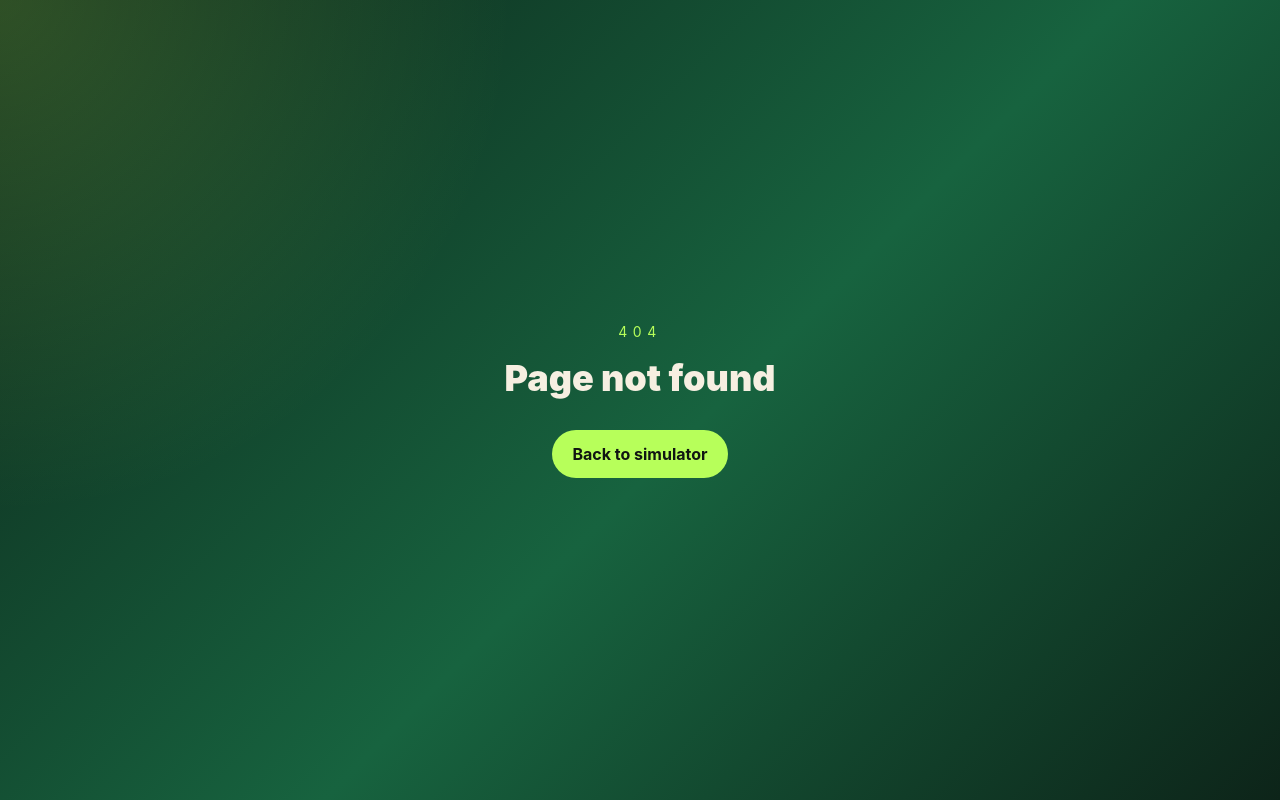
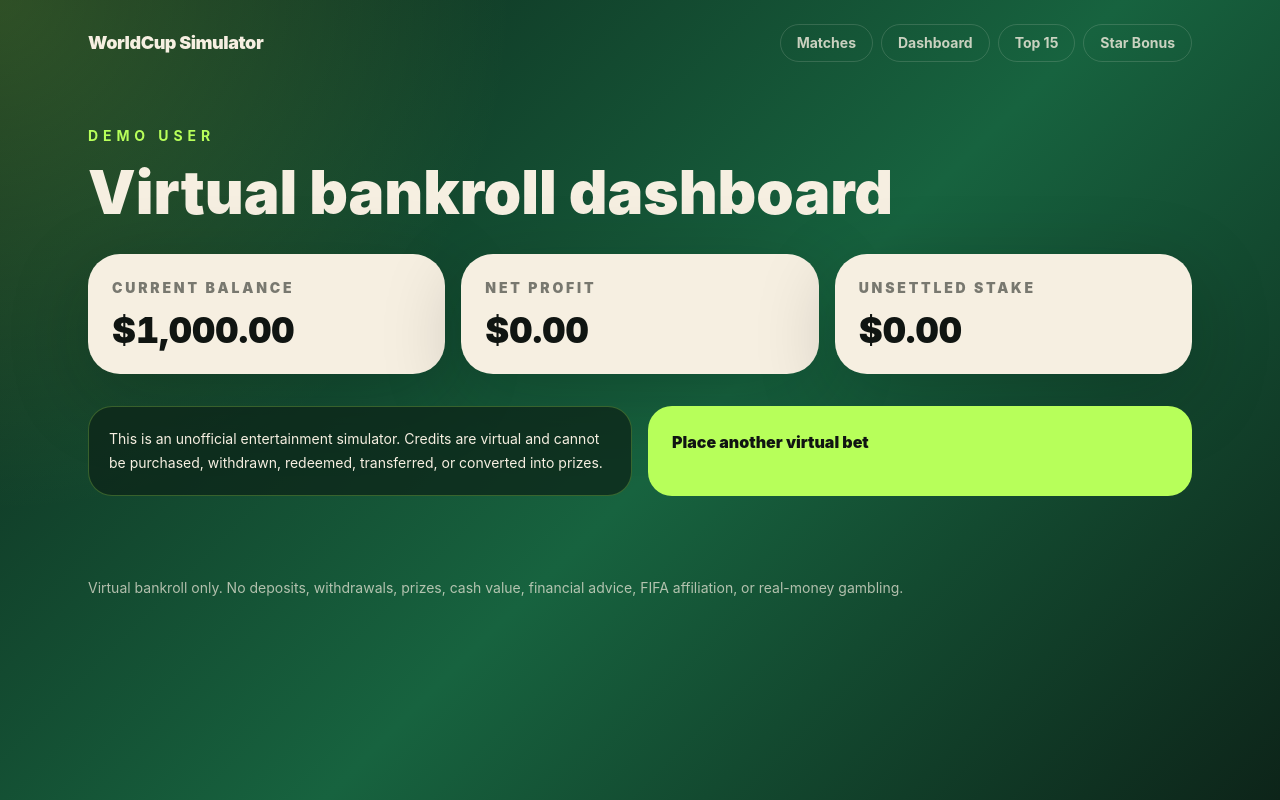
Before and after one commit to mygitljf/WorldCup, a Next.js app: page /dashboard in a window 1280 px wide. Before the commit this address had no page. Built offline with nearby package versions, Linux system fonts and the light colour scheme.

Commit message:
Add match flow pages
Ultraworked with [Sisyphus](https://github.com/code-yeongyu/oh-my-openagent)

Co-authored-by: Sisyphus <clio-agent@sisyphuslabs.ai>

```diff
--- /dev/null
+++ b/src/app/dashboard/page.tsx
@@ -0,0 +1,41 @@
+import Link from "next/link"
+import { DisclaimerBanner } from "@/components/disclaimer-banner"
+import { MoneyAmount } from "@/components/money-amount"
+import { SiteFooter } from "@/components/shell/site-footer"
+import { SiteHeader } from "@/components/shell/site-header"
+import { getAppStore } from "@/server/app-store"
+
+export default function DashboardPage() {
+  const store = getAppStore()
+  const summary = store.getUserSummary(store.demoUserId)
+  return (
+    <>
+      <SiteHeader />
+      <main className="mx-auto max-w-6xl px-6 py-10 text-cream">
+        <p className="text-sm font-bold uppercase tracking-[0.35em] text-lime">Demo user</p>
+        <h1 className="mt-4 text-4xl font-black md:text-6xl">Virtual bankroll dashboard</h1>
+        <section className="mt-8 grid gap-4 md:grid-cols-3">
+          <MetricCard label="Current balance" value={<MoneyAmount cents={summary.balanceCents} />} />
+          <MetricCard label="Net profit" value={<MoneyAmount cents={summary.profitCents} />} />
+          <MetricCard label="Unsettled stake" value={<MoneyAmount cents={summary.unsettledStakeCents} />} />
+        </section>
+        <div className="mt-8 grid gap-4 md:grid-cols-2">
+          <DisclaimerBanner />
+          <Link className="rounded-3xl bg-lime p-6 font-black text-ink" href="/matches">
+            Place another virtual bet
+          </Link>
+        </div>
+      </main>
+      <SiteFooter />
+    </>
+  )
+}
+
+function MetricCard({ label, value }: Readonly<{ label: string; value: React.ReactNode }>) {
+  return (
+    <article className="rounded-[2rem] bg-cream p-6 text-ink shadow-panel">
+      <p className="text-sm font-black uppercase tracking-[0.2em] text-ink/55">{label}</p>
+      <p className="mt-3 text-4xl font-black tabular">{value}</p>
+    </article>
+  )
+}
--- /dev/null
+++ b/src/app/matches/[id]/page.tsx
@@ -0,0 +1,50 @@
+import Link from "next/link"
+import { BetSlip } from "@/components/bet-slip"
+import { DisclaimerBanner } from "@/components/disclaimer-banner"
+import { SiteFooter } from "@/components/shell/site-footer"
+import { SiteHeader } from "@/components/shell/site-header"
+import { StatusPill } from "@/components/ui/status-pill"
+import { getAppStore } from "@/server/app-store"
+
+type MatchPageProps = {
+  readonly params: Promise<{ readonly id: string }>
+}
+
+export default async function MatchPage({ params }: MatchPageProps) {
+  const { id } = await params
+  const card = getAppStore().getMatch(id)
+  if (!card) {
+    return (
+      <>
+        <SiteHeader />
+        <main className="mx-auto max-w-3xl px-6 py-16 text-cream">
+          <h1 className="text-4xl font-black">Match not found</h1>
+          <Link className="mt-6 inline-block rounded-full bg-lime px-5 py-3 font-black text-ink" href="/matches">
+            Back to matches
+          </Link>
+        </main>
+      </>
+    )
+  }
+  return (
+    <>
+      <SiteHeader />
+      <main className="mx-auto grid max-w-6xl gap-6 px-6 py-10 text-cream lg:grid-cols-[1fr_420px]">
+        <section>
+          <StatusPill label={card.match.status} />
+          <h1 className="mt-5 text-4xl font-black md:text-6xl">
+            {card.homeTeam.name} vs {card.awayTeam.name}
+          </h1>
+          <p className="mt-4 text-lg text-cream/75">
+            {card.match.stage} · {card.match.venue} · {new Date(card.match.kickoffAt).toUTCString()}
+          </p>
+          <div className="mt-8">
+            <DisclaimerBanner />
+          </div>
+        </section>
+        <BetSlip card={card} />
+      </main>
+      <SiteFooter />
+    </>
+  )
+}
--- /dev/null
+++ b/src/app/matches/page.tsx
@@ -0,0 +1,27 @@
+import { DisclaimerBanner } from "@/components/disclaimer-banner"
+import { MatchCard } from "@/components/match-card"
+import { SiteFooter } from "@/components/shell/site-footer"
+import { SiteHeader } from "@/components/shell/site-header"
+import { getAppStore } from "@/server/app-store"
+
+export default function MatchesPage() {
+  const matches = getAppStore().listMatches()
+  return (
+    <>
+      <SiteHeader />
+      <main className="mx-auto max-w-6xl px-6 py-10 text-cream">
+        <p className="text-sm font-bold uppercase tracking-[0.35em] text-lime">Mock odds board</p>
+        <h1 className="mt-4 text-4xl font-black md:text-6xl">2026 World Cup fixtures</h1>
+        <div className="mt-8">
+          <DisclaimerBanner />
+        </div>
+        <section className="mt-8 grid gap-5 md:grid-cols-2">
+          {matches.map((card) => (
+            <MatchCard card={card} key={card.match.id} />
+          ))}
+        </section>
+      </main>
+      <SiteFooter />
+    </>
+  )
+}
```
